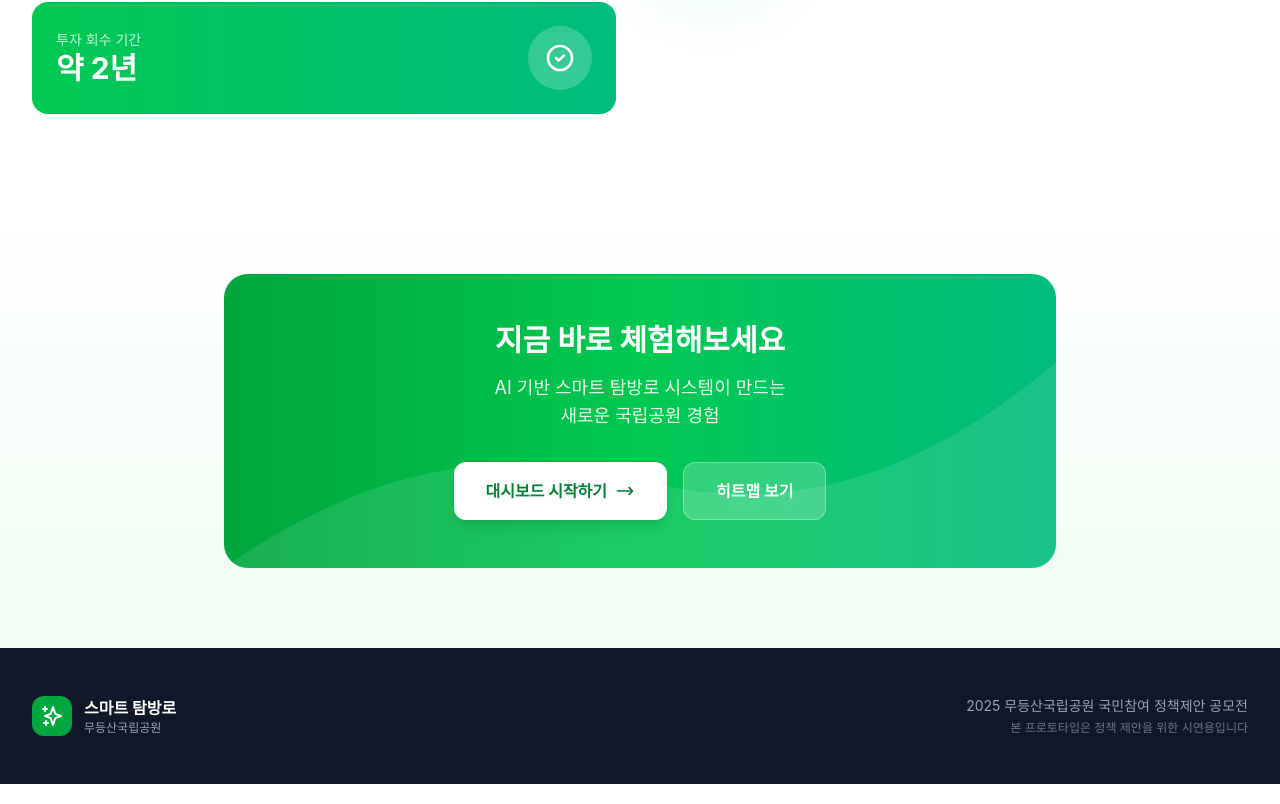
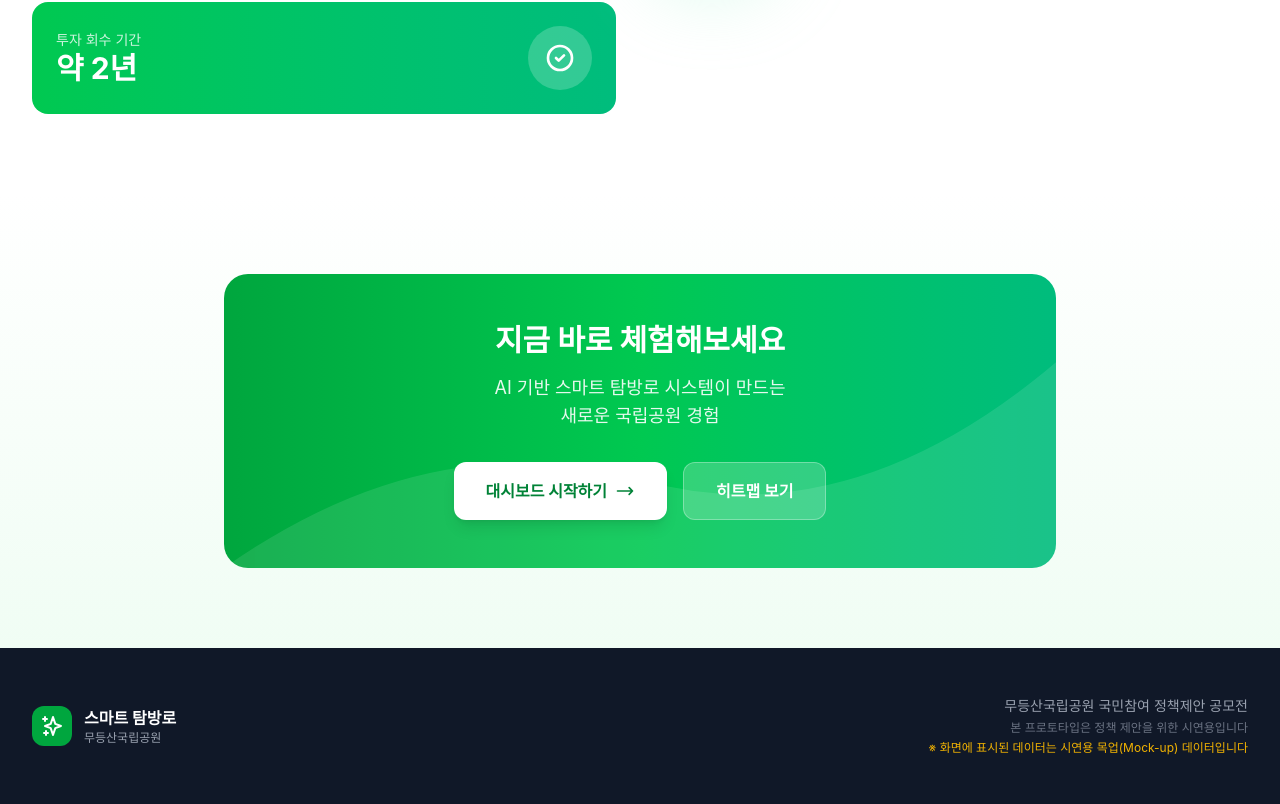
Before and after one commit to yonghwan1106/mudeungsan-smart-trail, a Next.js app: page / in a window 1280 px wide. Shown: the part 2923-3727 px from the top of the page. Built offline with nearby package versions, Linux system fonts and the light colour scheme.

Commit message:
푸터에 목업 데이터 안내 문구 추가

```diff
--- a/app/page.tsx
+++ b/app/page.tsx
@@ -296,10 +296,13 @@ export default function LandingPage() {
             </div>
             <div className="text-center md:text-right">
               <p className="text-sm text-gray-400">
-                2025 무등산국립공원 국민참여 정책제안 공모전
+                무등산국립공원 국민참여 정책제안 공모전
               </p>
               <p className="text-xs text-gray-500 mt-1">
                 본 프로토타입은 정책 제안을 위한 시연용입니다
+              </p>
+              <p className="text-xs text-yellow-500 mt-1">
+                ※ 화면에 표시된 데이터는 시연용 목업(Mock-up) 데이터입니다
               </p>
             </div>
           </div>
```
